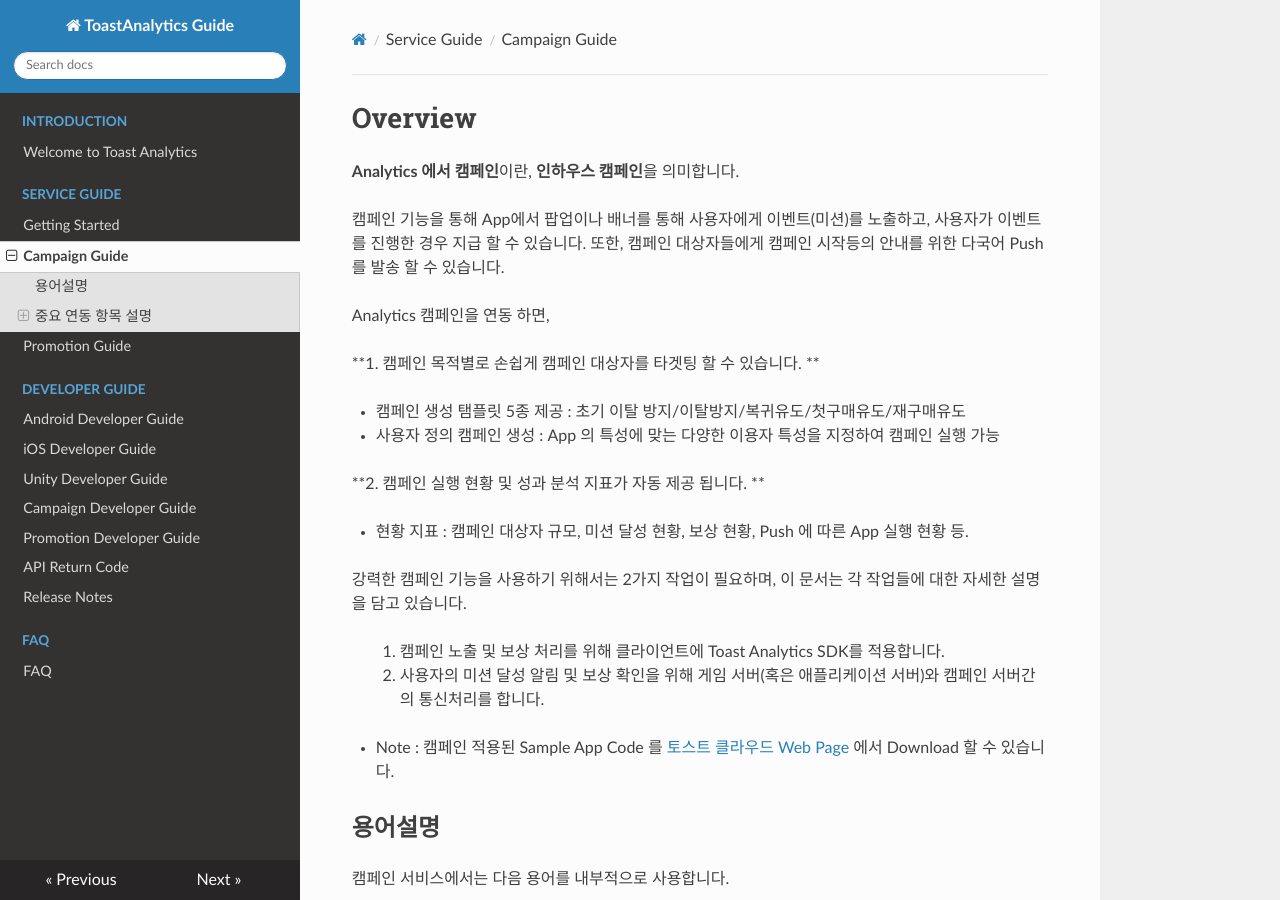
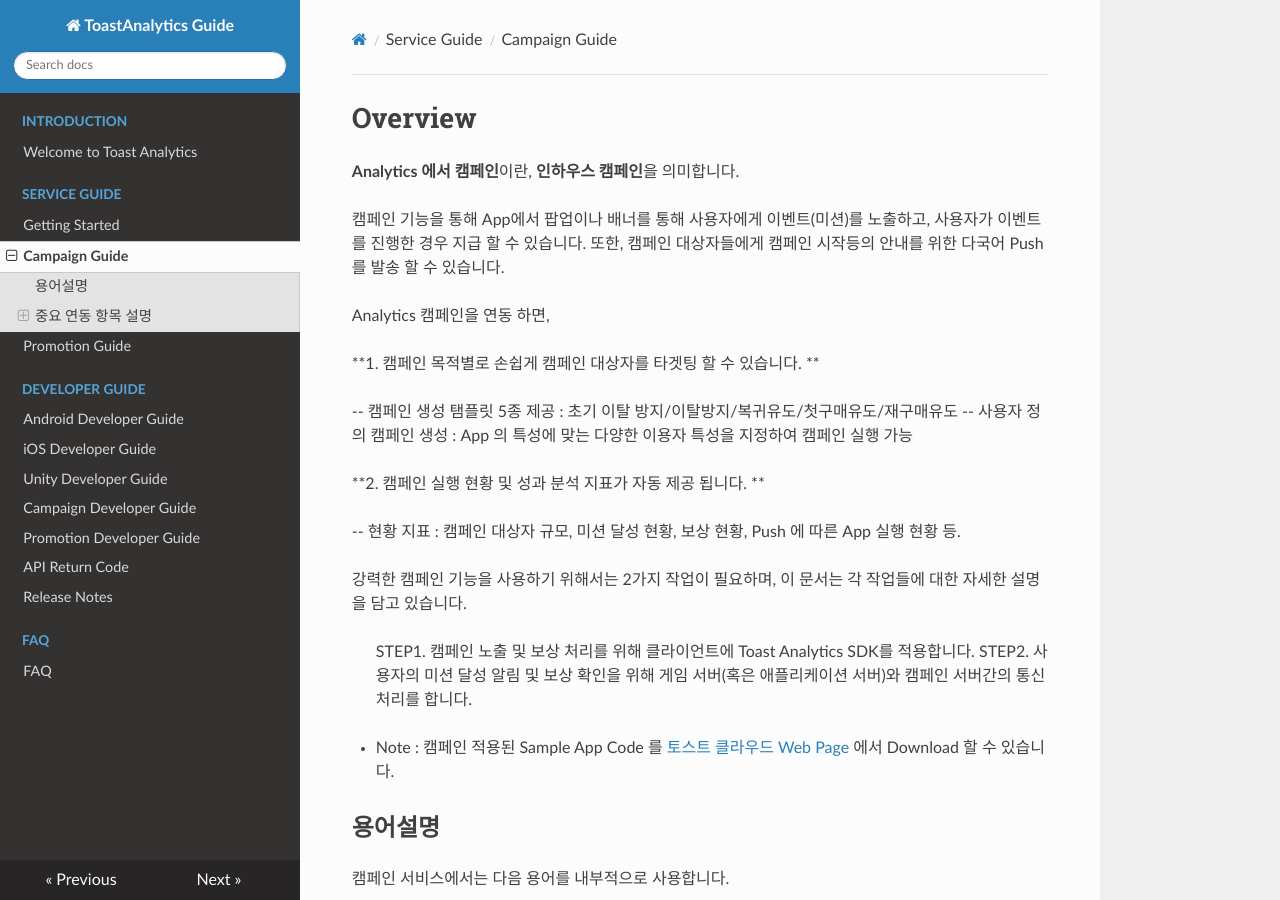
Before and after one commit to ToastAnalytics/ToastAnalytics, an MkDocs documentation site: the page built from docs/Developer/2. Campaign Guide.md, in a window 1280 px wide and 900 px high. Built offline with MkDocs 1.6.1, drawn with Linux system fonts in a browser that asks for light colours; nearby versions of some CDN libraries; old or Windows-style settings are respelled for this version of MkDocs.

Commit message:
Update 2. Campaign Guide.md
캠페인 가이드 수정

```diff
--- a/docs/Developer/2. Campaign Guide.md
+++ b/docs/Developer/2. Campaign Guide.md
@@ -8,17 +8,17 @@
 
 **1.  캠페인 목적별로 손쉽게 캠페인 대상자를 타겟팅 할 수 있습니다. **
 
-- 캠페인 생성 탬플릿 5종 제공 : 초기 이탈 방지/이탈방지/복귀유도/첫구매유도/재구매유도
-- 사용자 정의 캠페인 생성 : App 의 특성에 맞는 다양한 이용자 특성을 지정하여 캠페인 실행 가능
+-- 캠페인 생성 탬플릿 5종 제공 : 초기 이탈 방지/이탈방지/복귀유도/첫구매유도/재구매유도
+-- 사용자 정의 캠페인 생성 : App 의 특성에 맞는 다양한 이용자 특성을 지정하여 캠페인 실행 가능
 
 **2. 캠페인 실행 현황 및 성과 분석 지표가 자동 제공 됩니다. **
 
-- 현황 지표 : 캠페인 대상자 규모, 미션 달성 현황, 보상 현황, Push 에 따른 App 실행 현황 등.
+-- 현황 지표 : 캠페인 대상자 규모, 미션 달성 현황, 보상 현황, Push 에 따른 App 실행 현황 등.
 
 강력한 캠페인 기능을 사용하기 위해서는 2가지 작업이 필요하며, 이 문서는 각 작업들에 대한 자세한 설명을 담고 있습니다.
 
-> 1. 캠페인 노출 및 보상 처리를 위해 클라이언트에 Toast Analytics SDK를 적용합니다.
-> 2. 사용자의 미션 달성 알림 및 보상 확인을 위해 게임 서버(혹은 애플리케이션 서버)와 캠페인 서버간의 통신처리를 합니다.
+> STEP1. 캠페인 노출 및 보상 처리를 위해 클라이언트에 Toast Analytics SDK를 적용합니다.
+> STEP2. 사용자의 미션 달성 알림 및 보상 확인을 위해 게임 서버(혹은 애플리케이션 서버)와 캠페인 서버간의 통신처리를 합니다.
 
 * Note : 캠페인 적용된 Sample App Code 를 [토스트 클라우드 Web Page](http://cloud.toast.com/documents/6/) 에서 Download 할 수 있습니다.
 
```
